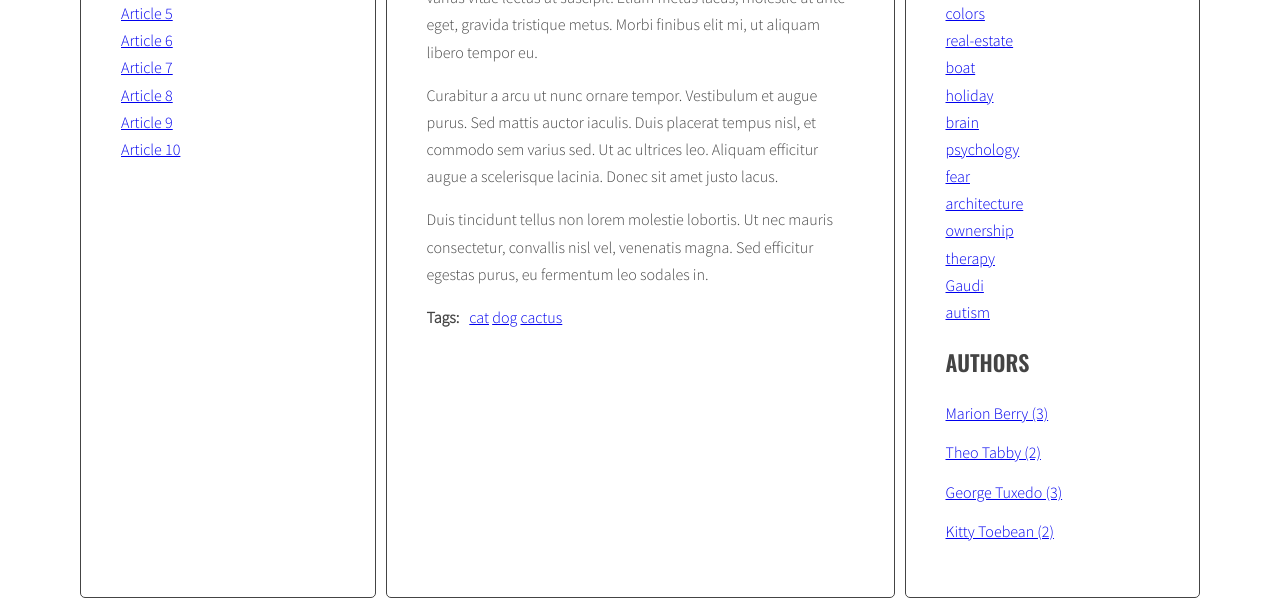
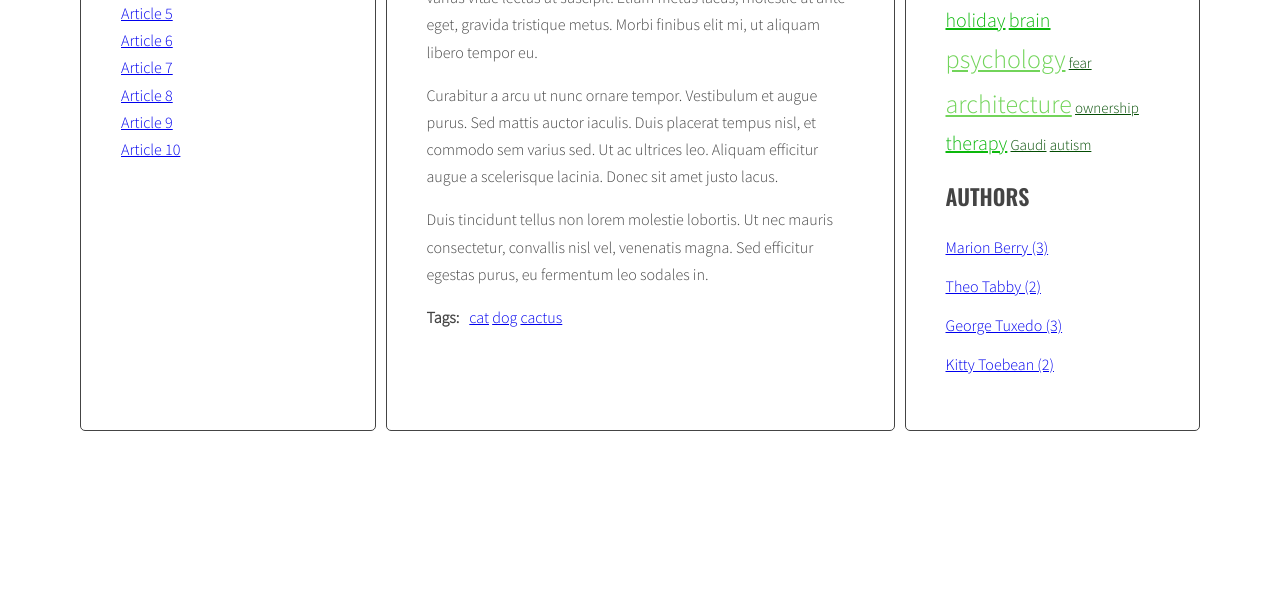
Before and after one commit to katpiech/javascript-blog, a website: page index.html in a window 1280 px wide. Shown: the part 467-1073 px from the top of the page. After the commit the page ends 906 px from the top, so only its background shows below. Drawn offline with nearby package versions, Linux system fonts and the light colour scheme.

Commit message:
Add handlebars template to article link on right aside & add style for cloud tag in sass

```diff
--- a/index.html
+++ b/index.html
@@ -239,6 +239,10 @@
       </main>
     </div>
   </div>
+  <script id="template-article-link" type="text/x-handlebars-template">
+    <li><a href="#{{ id }}"><span>{{ title }}</span></a></li>
+  </script>
+  <script src="https://cdnjs.cloudflare.com/ajax/libs/handlebars.js/4.1.0/handlebars.min.js"></script>
   <script src="js/script.js"></script>
 </body>
 
--- a/js/script.js
+++ b/js/script.js
@@ -1,5 +1,7 @@
 'use strict';
-
+const templates = {
+  articleLink: Handlebars.compile(document.querySelector('#template-article-link').innerHTML)
+};
 function titleClickHandler(event) {
   event.preventDefault();
   const clickedElement = this;
@@ -54,7 +56,8 @@ function generateTitleLinks(customSelector = '') {
     const articleTitle = article.querySelector(optTitleSelector).innerHTML;
     console.log(articleTitle);
     /* create HTML of the link */
-    const linkHTML = '<li><a href="#' + articleId + '"><span>' + articleTitle + '</span></a></li>';
+    const linkHTMLData = { id: articleId, title: articleTitle };
+    const linkHTML = templates.articleLink(linkHTMLData);
     console.log(linkHTML);
     /* insert link into titleList */
     html = html + linkHTML;
--- a/sass/style.scss
+++ b/sass/style.scss
@@ -118,3 +118,10 @@ body {
     margin: 0 10px 0 0;
   }
 }
+/* Tags */
+.tag-size-1 {font-size: 15px; color: rgb(3, 77, 3); }
+.tag-size-2 {font-size: 20px; color: rgb(12, 184, 12);}
+.tag-size-3 {font-size: 26px; color: rgb(114, 212, 90);}
+.tag-size-4 {font-size: 33px; color: rgb(201, 156, 9) ;}
+.tag-size-5 {font-size: 40px; color: rgb(224, 212, 35);}
+.list.tags li {display: inline;}
```
Also changed, not shown: .eslintrc.json, css/style.css.
